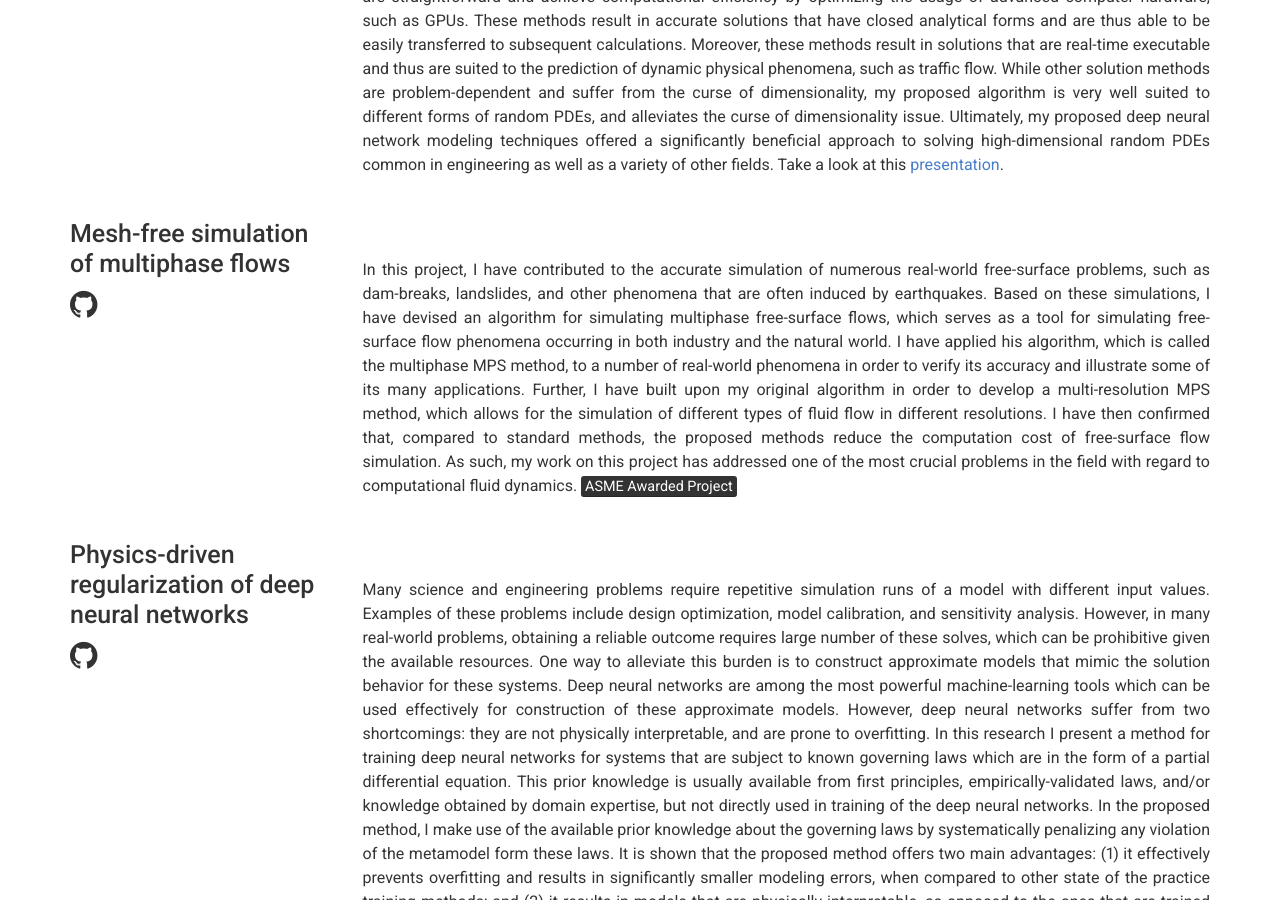
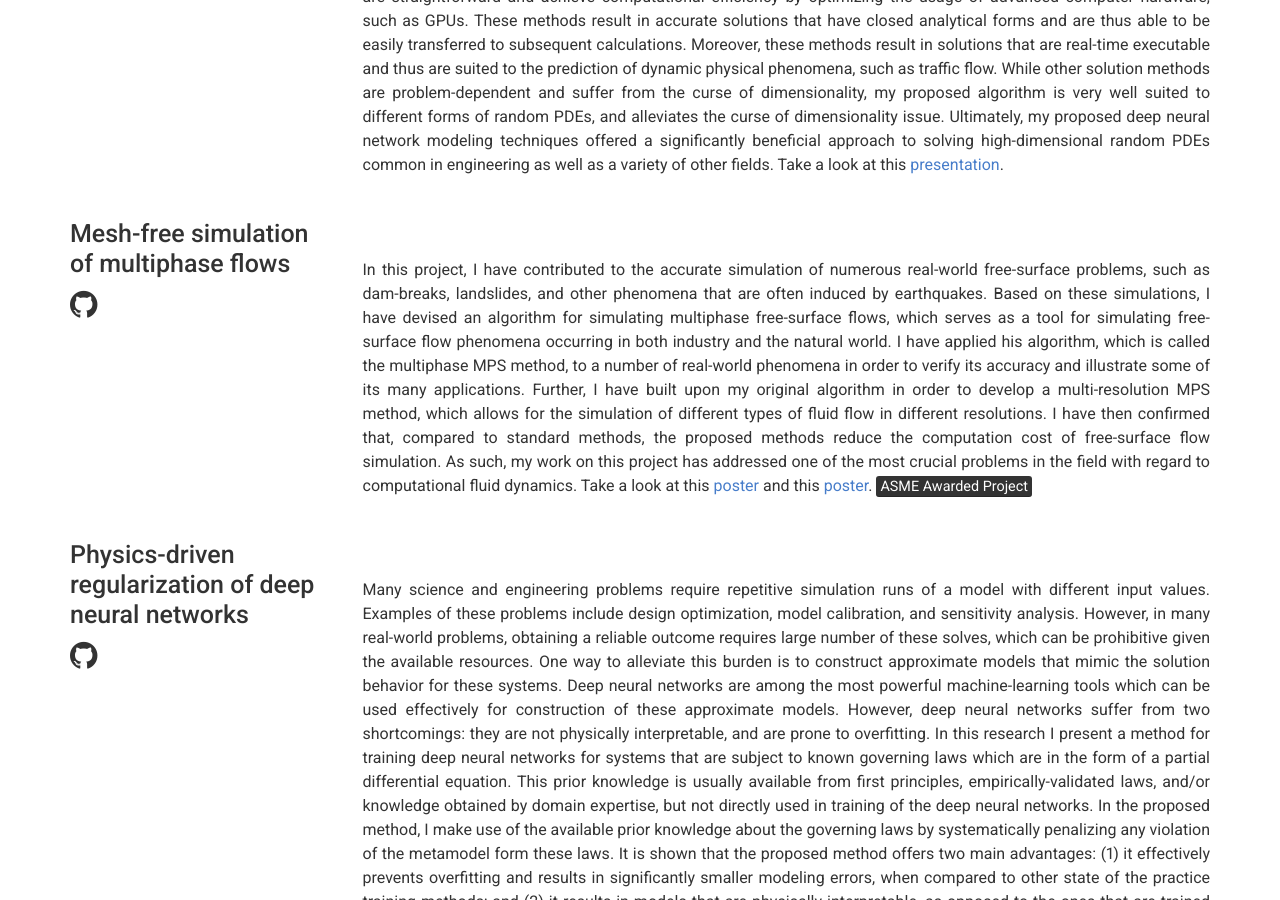
Before and after one commit to mnabian/mnabian.github.io, a Jekyll site: the page built from index.md, in a window 1280 px wide and 900 px high, scrolled down 1151 px. Built offline with Jekyll 4.4.1, drawn with Linux system fonts in a browser that asks for light colours.

Commit message:
Initial commit

```diff
--- a/_data/projects.yml
+++ b/_data/projects.yml
@@ -19,7 +19,7 @@
   #github: mnabian
   quote: >
   description: | # this will include new lines to allow paragraphs
-    In this project, I have contributed to the accurate simulation of numerous real-world free-surface problems, such as dam-breaks, landslides, and other phenomena that are often induced by earthquakes. Based on these simulations, I have devised an algorithm for simulating multiphase free-surface flows, which serves as a tool for simulating free-surface flow phenomena occurring in both industry and the natural world. I have applied his algorithm, which is called the multiphase MPS method, to a number of real-world phenomena in order to verify its accuracy and illustrate some of its many applications. Further, I have built upon my original algorithm in order to develop a multi-resolution MPS method, which allows for the simulation of different types of fluid flow in different resolutions. I have then confirmed that, compared to standard methods, the proposed methods reduce the computation cost of free-surface flow simulation. As such, my work on this project has addressed one of the most crucial problems in the field with regard to computational fluid dynamics. <mark>ASME Awarded Project</mark>
+    In this project, I have contributed to the accurate simulation of numerous real-world free-surface problems, such as dam-breaks, landslides, and other phenomena that are often induced by earthquakes. Based on these simulations, I have devised an algorithm for simulating multiphase free-surface flows, which serves as a tool for simulating free-surface flow phenomena occurring in both industry and the natural world. I have applied his algorithm, which is called the multiphase MPS method, to a number of real-world phenomena in order to verify its accuracy and illustrate some of its many applications. Further, I have built upon my original algorithm in order to develop a multi-resolution MPS method, which allows for the simulation of different types of fluid flow in different resolutions. I have then confirmed that, compared to standard methods, the proposed methods reduce the computation cost of free-surface flow simulation. As such, my work on this project has addressed one of the most crucial problems in the field with regard to computational fluid dynamics. Take a look at this [poster](https://www.dropbox.com/s/gmd0e698c4liwyr/MPS1.pdf?dl=0) and this [poster](https://www.dropbox.com/s/ybtzetsr6qovoje/MPS2.pdf?dl=0). <mark>ASME Awarded Project</mark>
 
 - name: Physics-driven regularization of deep neural networks
   #link: github.com/mnabian
```
Also changed, not shown: 3 other files.
